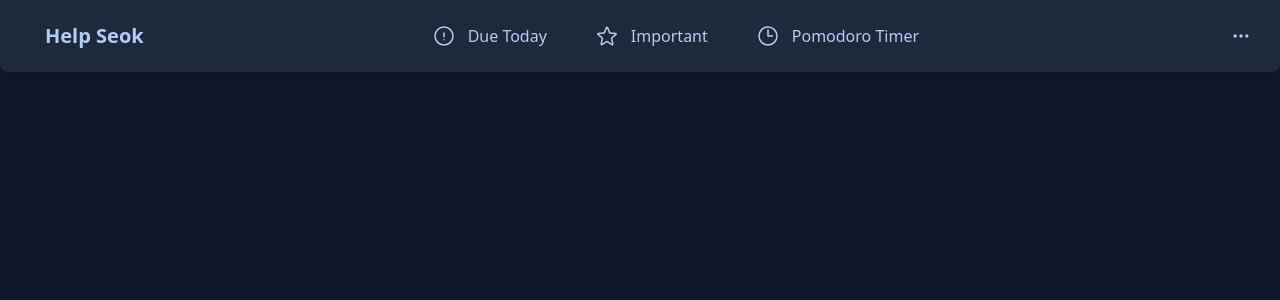
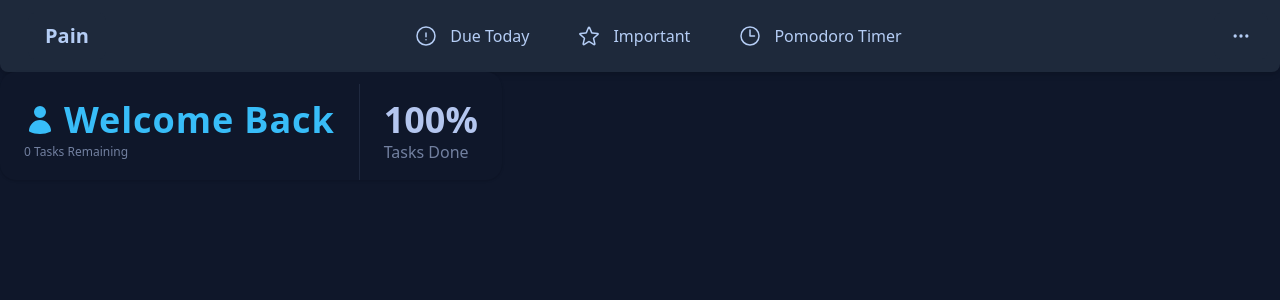
Before and after one commit to aetherxt/help-seok, a React (Create React App) app: page / in a window 1280 px wide. Shown: the top 300 px of the page. Built offline with nearby package versions, Linux system fonts and the light colour scheme; the HTML template or start-up script is replaced by a standard one.

Commit message:
react router and stats

```diff
--- a/src/App.js
+++ b/src/App.js
@@ -1,12 +1,18 @@
-import logo from './logo.svg';
 import './App.css';
-import ResponsiveNav from './components/Navbar';
+import { BrowserRouter, Routes, Route } from 'react-router-dom';
+import Home from './pages/Home';
+import Today from './pages/Today';
+import Important from './pages/Important';
 
 function App() {
   return (
-    <div>
-      <ResponsiveNav />
-    </div>
+    <BrowserRouter>
+      <Routes>
+        <Route path="/" element={<Home />} />
+        <Route path="Today" element={<Today />} />
+        <Route path="Important" element={<Important />} />
+      </Routes>
+    </BrowserRouter>
   );
 }
 
--- a/src/components/Navbar.js
+++ b/src/components/Navbar.js
@@ -2,45 +2,23 @@ import { useState } from "react";
 import { StarIcon } from "@heroicons/react/24/outline";
 import { ClockIcon } from "@heroicons/react/24/outline";
 import { ExclamationCircleIcon } from "@heroicons/react/24/outline";
-
-const SimpleNav = () => {
-    return (
-        <div className="navbar bg-neutral text-neutral-content rounded-b-lg shadow-md">
-            <div className="flex-1 pl-5">
-                <a href="/" className="btn btn-ghost normal-case text-xl">Help Seok</a>
-            </div>
-            <div className="flex-none pr-5">
-                <button className="btn btn-square btn-ghost">
-                    <svg xmlns="http://www.w3.org/2000/svg" fill="none" viewBox="0 0 24 24" className="inline-block w-5 h-5 stroke-current"><path stroke-linecap="round" stroke-linejoin="round" stroke-width="2" d="M5 12h.01M12 12h.01M19 12h.01M6 12a1 1 0 11-2 0 1 1 0 012 0zm7 0a1 1 0 11-2 0 1 1 0 012 0zm7 0a1 1 0 11-2 0 1 1 0 012 0z"></path></svg>
-                </button>
-            </div>
-        </div>
-    );
-};
+import { Link } from 'react-router-dom';
 
 const ResponsiveNav = () => {
     return (
-        <div className="drawer">
-            <input id="my-drawer-3" type="checkbox" className="drawer-toggle" />
-            <div className="drawer-content flex flex-col">
         <div className="navbar bg-neutral w-full text-neutral-content rounded-b-lg shadow-md">
-                    <div className="flex-none md:hidden">
-                        <label for="my-drawer-3" className="btn btn-square btn-ghost">
-                            <svg xmlns="http://www.w3.org/2000/svg" fill="none" viewBox="0 0 24 24" className="inline-block w-6 h-6 stroke-current"><path stroke-linecap="round" stroke-linejoin="round" stroke-width="2" d="M4 6h16M4 12h16M4 18h16"></path></svg>
-                        </label>
+            <div className="flex w-full justify-between">
+                <div className="flex overflow-hidden p-1 sm:px-5">
+                    <Link to="/" className="btn normal-case text-xl">Pain</Link>
                 </div>
-                    <div className="flex w-full justify-between">
-                        <div className="flex pl-5">
-                            <a className="btn btn-ghost normal-case text-xl">Help Seok</a>
-                        </div>
-                        <div className="flex hidden md:block pr-5">
+                <div className="flex">
                     <ul className="menu menu-horizontal p-0">
-                            <li className="px-2"><a><ExclamationCircleIcon className="w-6 h-6"/>Due Today</a></li>
-                            <li className="px-2"><a><StarIcon className="w-6 h-6"/>Important</a></li>
-                            <li className="px-2"><a><ClockIcon className="w-6 h-6"/>Pomodoro Timer</a></li>
+                    <li className="sm:px-2"><Link to="/today"><ExclamationCircleIcon className="w-6 h-6"/><p className="hidden md:block">Due Today</p></Link></li>
+                    <li className="sm:px-2"><Link to="/important"><StarIcon className="w-6 h-6"/><p className="hidden md:block">Important</p></Link></li>
+                    <li className="sm:px-2"><a><ClockIcon className="w-6 h-6"/><p className="hidden md:block">Pomodoro Timer</p></a></li>
                     </ul>
                 </div>
-                        <div className="flex">
+                <div className="flex pl-1 sm:pl-5">
                     <div className="dropdown dropdown-end">
                         <label tabindex="0" className="btn m-1"><svg xmlns="http://www.w3.org/2000/svg" fill="none" viewBox="0 0 24 24" className="inline-block w-5 h-5 stroke-current"><path stroke-linecap="round" stroke-linejoin="round" stroke-width="2" d="M5 12h.01M12 12h.01M19 12h.01M6 12a1 1 0 11-2 0 1 1 0 012 0zm7 0a1 1 0 11-2 0 1 1 0 012 0zm7 0a1 1 0 11-2 0 1 1 0 012 0z"></path></svg>
                         </label>
@@ -52,16 +30,6 @@ const ResponsiveNav = () => {
                 </div>
             </div>
         </div>
-            </div>
-            <div className="drawer-side rounded-r-lg shadow-md">
-                <label for="my-drawer-3" className="drawer-overlay"></label>
-                <ul className="menu p-4 place-content-center overflow-y-auto w-56 bg-base-100">
-                <li className="py-2"><a><ExclamationCircleIcon className="w-6 h-6"/>Due Today</a></li>
-                <li className="py-2"><a><StarIcon className="w-6 h-6"/>Important</a></li>
-                <li className="py-2"><a><ClockIcon className="w-6 h-6"/>Pomodoro</a></li>
-                </ul>
-            </div>
-        </div>
     );
 };
 
--- /dev/null
+++ b/src/pages/Home.js
@@ -0,0 +1,22 @@
+import ResponsiveNav from "../components/Navbar";
+import { UserIcon } from "@heroicons/react/24/solid";
+
+const Home = () => {
+    return (
+        <div>
+            <ResponsiveNav />
+            <div className="stats shadow pt-3">
+                <div className="stat">
+                    <div className="stat-value text-primary flex align-middle tracking-wide"><UserIcon className="w-10 h-10 pr-2" />Welcome Back</div>
+                    <div className="stat-desc">0 Tasks Remaining</div>
+                </div>
+                <div className="stat">
+                    <div className="stat-value">100%</div>
+                    <div className="stat-title">Tasks Done</div>
+                </div>
+            </div>
+        </div>
+    );
+};
+
+export default Home
--- /dev/null
+++ b/src/pages/Important.js
@@ -0,0 +1,22 @@
+import ResponsiveNav from "../components/Navbar";
+import { StarIcon } from "@heroicons/react/24/solid";
+
+const Today = () => {
+    return (
+        <div>
+            <ResponsiveNav />
+            <div className="stats shadow pt-3">
+                <div className="stat">
+                <div className="stat-value text-primary flex align-middle tracking-wide"><StarIcon className="w-10 h-10 pr-2" />Important</div>
+                    <div className="stat-desc">0 Tasks Remaining</div>
+                </div>
+                <div className="stat">
+                    <div className="stat-value">100%</div>
+                    <div className="stat-title">Tasks Done</div>
+                </div>
+            </div>
+        </div>
+    );
+};
+
+export default Today
--- /dev/null
+++ b/src/pages/Today.js
@@ -0,0 +1,22 @@
+import ResponsiveNav from "../components/Navbar";
+import { ExclamationCircleIcon } from "@heroicons/react/24/solid";
+
+const Today = () => {
+    return (
+        <div>
+            <ResponsiveNav />
+            <div className="stats shadow pt-3">
+                <div className="stat">
+                <div className="stat-value text-primary flex align-middle tracking-wide"><ExclamationCircleIcon className="w-10 h-10 pr-2" />Due Today</div>
+                    <div className="stat-desc">0 Tasks Remaining</div>
+                </div>
+                <div className="stat">
+                    <div className="stat-value">100%</div>
+                    <div className="stat-title">Tasks Done</div>
+                </div>
+            </div>
+        </div>
+    );
+};
+
+export default Today
```
Lines whose indentation alone changed are shown as unchanged.
